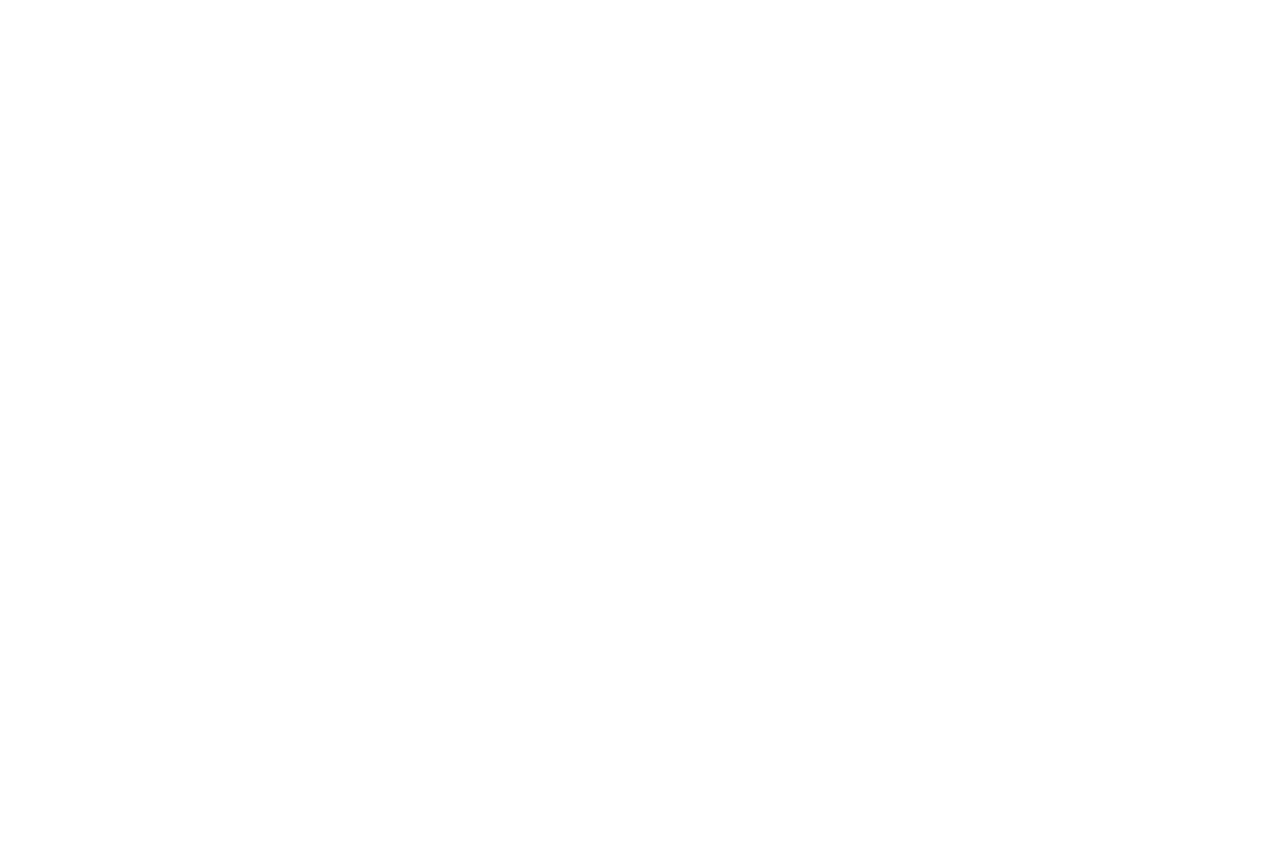
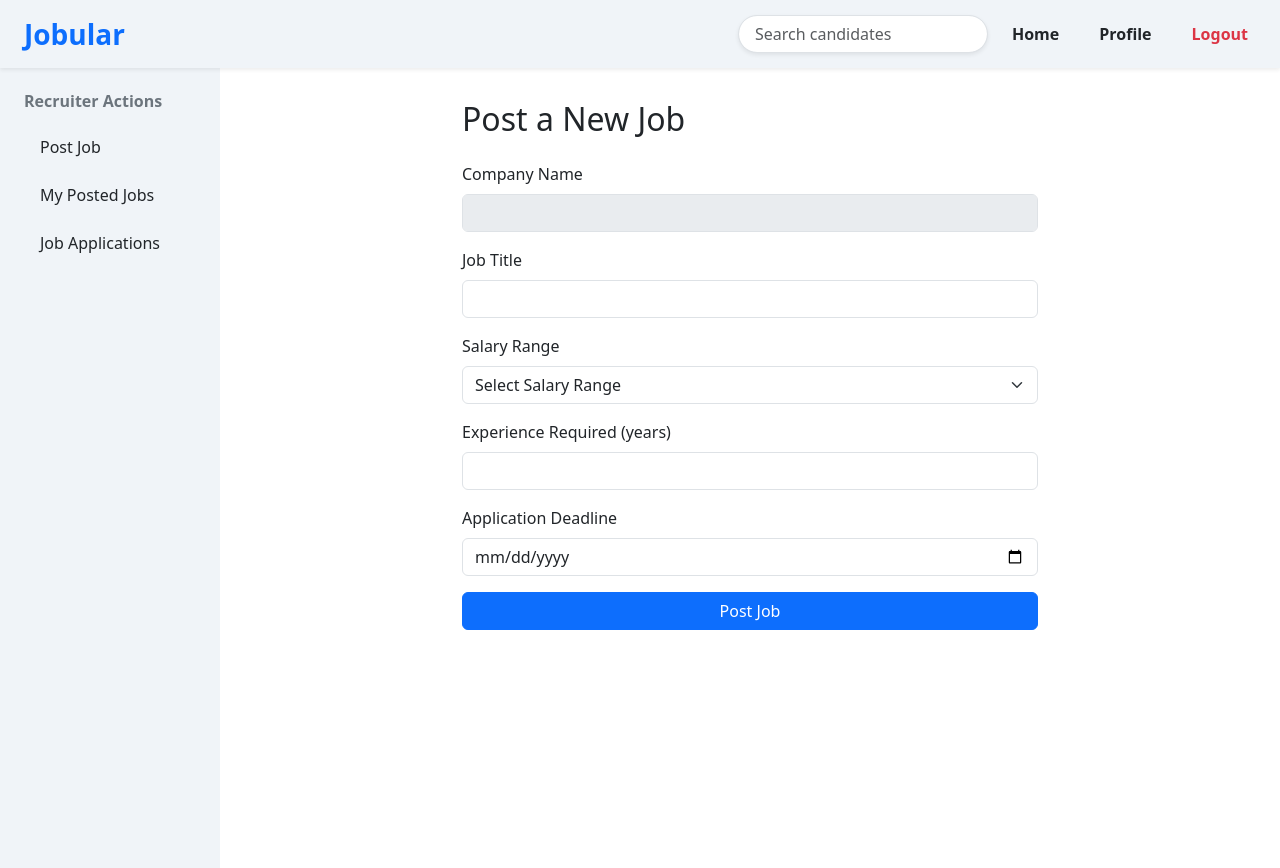
Before and after one commit to PoojaKhutwad270/Jobular_Job_Portal, a React (Vite) app in the folder Front_End/React/vite-project/: page /RecruiterDashboard/PostJobForm in a window 1280 px wide. Before the commit this address had no page. Before the commit the page ends 800 px from the top, so only its background shows below. Built offline with nearby package versions, Linux system fonts and the light colour scheme.

Commit message:
adding postjob form and in registration recruiter form for adding company details

```diff
--- a/Front_End/React/vite-project/src/App.jsx
+++ b/Front_End/React/vite-project/src/App.jsx
@@ -10,8 +10,11 @@ import SeekerEducationSection from "./components/SeekerEducationComponent";
 import AllJobs from "./components/AllJobs";
 import Logout from "./components/Logout";
 import RecruiterNavbarLayout from "./RecruiterLayout";
-import Recruiter from "./components/RecruiterDashboard/Recruiter";
+// import Recruiter from "./components/RecruiterDashboard/Recruiter";
 import PostJob from "./components/RecruiterDashboard/PostJob";
+import PostedJobs from "./components/RecruiterDashboard/PostedJobs";
+import JobApplications from "./components/RecruiterDashboard/JobApplications.";
+import PostJobForm from "./components/RecruiterDashboard/PostJobForm";
 
 const AppContent = () => {
   const location = useLocation();
@@ -65,9 +68,13 @@ const hideNav = ["/seeker", "/SeekerProfile","/Recruiter","/PostJob"].some((path
   </Route>
 
   {/*Recruiter Dashboard routes*/}
-    <Route path="/RecruiterDashboard" element={<RecruiterNavbarLayout/>}>
-    <Route index element={<PostJob/>} />
-    <Route path="Recruiter" element={<PostJob />} />
+  <Route path="/RecruiterDashboard" element={<RecruiterNavbarLayout />}>
+  <Route index element={<PostJob />} />
+  {/* <Route path="Recruiter" element={<PostJob />} /> */}
+  <Route path="PostJob" element={<PostJob />} />
+  <Route path="PostedJobs" element={<PostedJobs />} />
+  <Route path="JobApplications" element={<JobApplications />} />
+  <Route path="PostJobForm" element={<PostJobForm />} />
   </Route>
 </Routes>
     </div>
--- a/Front_End/React/vite-project/src/RecruiterLayout.jsx
+++ b/Front_End/React/vite-project/src/RecruiterLayout.jsx
@@ -1,32 +1,84 @@
 import React from "react";
-import { Link, Outlet } from "react-router-dom"; // ✅ Include Outlet
+import { Link, Outlet } from "react-router-dom";
 
 const RecruiterNavbarLayout = () => {
   return (
     <>
-      <nav className="navbar navbar-expand-lg shadow-sm" style={{ backgroundColor: "#f0f4f8" }}>
-        <div className="container-fluid px-4">
+      <nav
+        className="navbar navbar-expand-lg shadow-sm sticky-top"
+        style={{ backgroundColor: "#f0f4f8" }}
+      >
+        <div className="container-fluid px-4 d-flex align-items-center">
+          {/* Brand on the far left */}
           <span className="navbar-brand fw-bold fs-3 text-primary">Jobular</span>
-          <form className="d-flex ms-auto me-4">
+
+          {/* Spacer pushes next content to right */}
+          <div className="flex-grow-1"></div>
+
+          {/* Search bar - placed just before Home */}
+          <form className="d-flex me-3">
             <input
               className="form-control rounded-pill px-3 shadow-sm"
               type="search"
-              placeholder="Search Candidates"
+              placeholder="Search candidates"
               aria-label="Search"
-              style={{ width: '250px' }}
+              style={{ width: "250px" }}
             />
           </form>
-          <div className="navbar-nav d-flex align-items-center gap-3">
-            <Link className="nav-link fw-semibold text-dark" to="/RecruiterDashboard/Recruiter">Home</Link>
-            <Link className="nav-link fw-semibold text-dark" to="/recruiter/profile">Profile</Link>
-            <Link className="nav-link fw-semibold text-dark" to="/recruiterDashboard/PostJobs">PostJobs</Link>
-            <Link className="nav-link fw-semibold text-danger" to="/recruiterSSSS/logout">Logout</Link>
+
+          {/* Nav links */}
+          <div className="navbar-nav d-flex align-items-center gap-4">
+            <Link className="nav-link fw-semibold text-dark" to="/RecruiterDashboard">
+              Home
+            </Link>
+            <Link className="nav-link fw-semibold text-dark" to="/recruiter/profile">
+              Profile
+            </Link>
+            <Link className="nav-link fw-semibold text-danger" to="/logout">
+              Logout
+            </Link>
           </div>
         </div>
       </nav>
 
-      {/* 👇 This renders nested routes like <Seeker /> */}
-      <Outlet />
+      {/* Sidebar + Routed content */}
+      <div style={{ display: "flex", minHeight: "100vh" }}>
+        <div
+          style={{ width: "220px", backgroundColor: "#f0f4f8", padding: "1.5rem" }}
+        >
+          <h6 className="fw-bold mb-3 text-secondary">Recruiter Actions</h6>
+          <ul className="nav flex-column">
+            <li className="nav-item mb-2">
+              <Link
+                to="/RecruiterDashboard/PostJobForm"
+                className="nav-link text-dark"
+              >
+                Post Job
+              </Link>
+            </li>
+            <li className="nav-item mb-2">
+              <Link
+                to="/RecruiterDashboard/PostedJobs"
+                className="nav-link text-dark"
+              >
+                My Posted Jobs
+              </Link>
+            </li>
+            <li className="nav-item">
+              <Link
+                to="/RecruiterDashboard/JobApplications"
+                className="nav-link text-dark"
+              >
+                Job Applications
+              </Link>
+            </li>
+          </ul>
+        </div>
+
+        <div style={{ flex: 1, padding: "2rem" }}>
+          <Outlet />
+        </div>
+      </div>
     </>
   );
 };
--- a/Front_End/React/vite-project/src/components/Login.jsx
+++ b/Front_End/React/vite-project/src/components/Login.jsx
@@ -14,7 +14,6 @@ const Login = () => {
       email,
       password,
     };
-
     // let o = JSON.stringify(obj);
     // console.log(o);
 
--- /dev/null
+++ b/Front_End/React/vite-project/src/components/RecruiterDashboard/JobApplications..jsx
@@ -0,0 +1,12 @@
+import React from 'react';
+
+const JobApplications = () => {
+  return (
+    <div>
+      <h2 className="text-primary">Job Applications</h2>
+      <p className="text-muted">This page will display applications received for posted jobs.</p>
+    </div>
+  );
+};
+
+export default JobApplications;
--- a/Front_End/React/vite-project/src/components/RecruiterDashboard/PostJob.jsx
+++ b/Front_End/React/vite-project/src/components/RecruiterDashboard/PostJob.jsx
@@ -1,24 +1,17 @@
+import React from 'react';
 import { Link } from 'react-router-dom';
-import { useSelector } from 'react-redux';
 
 const PostJob = () => {
-    const loggedInUser = useSelector((store) => store.loggedInUser);
-
-    return (
-        <div>
-            {/* Welcome Card */}
-            <div className="container mt-4">
-                <div className="card shadow-lg p-3 rounded-4 border-0">
-                    <h2 className="text-primary mb-3 text-base">Post Job </h2>
-                    <p className="fs-5 text-muted" style={{ lineHeight: '1.8' }}>
-                        <p className="text-xxs text-gray-600 mt-2">
-                            Use this form to post a new job opening. Provide clear details about the role, required skills, and any relevant perks to attract the right candidates.
-                        </p>
-                    </p>
-                </div>
-            </div>
+  return (
+    <div className="p-3">
+      {/* Clickable Bootstrap-styled strip */}
+      <Link to="/RecruiterDashboard/PostJobForm" className="text-decoration-none">
+        <div className="bg-primary bg-opacity-10 py-2 px-3 rounded" style={{ cursor: 'pointer' }}>
+          <strong className="text-primary">Post a New Job</strong>
         </div>
-    );
+      </Link>
+    </div>
+  );
 };
 
 export default PostJob;
--- /dev/null
+++ b/Front_End/React/vite-project/src/components/RecruiterDashboard/PostJobForm.jsx
@@ -0,0 +1,151 @@
+import React, { useState, useEffect } from "react";
+
+const JobPostForm = ({ company }) => {
+  // company = { cid: number, cname: string }
+
+  const [formData, setFormData] = useState({
+    cid: "",
+    job_title: "",
+    salary: "",
+    experience: "",
+    deadline: "",
+  });
+
+  // Salary ranges to choose from
+  const salaryRanges = [
+    "1-3 LPA",
+    "4-6 LPA",
+    "7-9 LPA",
+    "10-12 LPA",
+    "13-15 LPA",
+    "16-18 LPA",
+    "19-20 LPA",
+  ];
+
+  useEffect(() => {
+    // Set company id automatically when component loads
+    if (company && company.cid) {
+      setFormData((prev) => ({ ...prev, cid: company.cid }));
+    }
+  }, [company]);
+
+  const handleChange = (e) => {
+    const { name, value } = e.target;
+    setFormData((prev) => ({
+      ...prev,
+      [name]: value,
+    }));
+  };
+
+  const handleSubmit = (e) => {
+    e.preventDefault();
+    console.log("Form Data Submitted:", formData);
+    alert("Job Posted Successfully!");
+    setFormData({
+      cid: company.cid,
+      job_title: "",
+      salary: "",
+      experience: "",
+      deadline: "",
+    });
+  };
+
+  return (
+    <div className="container" style={{ maxWidth: "600px" }}>
+      <h2 className="mb-4">Post a New Job</h2>
+      <form onSubmit={handleSubmit}>
+        {/* Company Name (read-only) */}
+        <div className="mb-3">
+          <label htmlFor="cname" className="form-label">
+            Company Name
+          </label>
+          <input
+            type="text"
+            className="form-control"
+            id="cname"
+            name="cname"
+            value={company?.cname || ""}
+            disabled
+          />
+        </div>
+
+        {/* Job Title */}
+        <div className="mb-3">
+          <label htmlFor="job_title" className="form-label">
+            Job Title
+          </label>
+          <input
+            type="text"
+            className="form-control"
+            id="job_title"
+            name="job_title"
+            maxLength="150"
+            value={formData.job_title}
+            onChange={handleChange}
+            required
+          />
+        </div>
+
+        {/* Salary Range Dropdown */}
+        <div className="mb-3">
+          <label htmlFor="salary" className="form-label">
+            Salary Range
+          </label>
+          <select
+            className="form-select"
+            id="salary"
+            name="salary"
+            value={formData.salary}
+            onChange={handleChange}
+            required
+          >
+            <option value="">Select Salary Range</option>
+            {salaryRanges.map((range) => (
+              <option key={range} value={range}>
+                {range}
+              </option>
+            ))}
+          </select>
+        </div>
+
+        {/* Experience */}
+        <div className="mb-3">
+          <label htmlFor="experience" className="form-label">
+            Experience Required (years)
+          </label>
+          <input
+            type="number"
+            className="form-control"
+            id="experience"
+            name="experience"
+            value={formData.experience}
+            onChange={handleChange}
+            required
+          />
+        </div>
+
+        {/* Deadline */}
+        <div className="mb-3">
+          <label htmlFor="deadline" className="form-label">
+            Application Deadline
+          </label>
+          <input
+            type="date"
+            className="form-control"
+            id="deadline"
+            name="deadline"
+            value={formData.deadline}
+            onChange={handleChange}
+            required
+          />
+        </div>
+
+        <button type="submit" className="btn btn-primary w-100">
+          Post Job
+        </button>
+      </form>
+    </div>
+  );
+};
+
+export default JobPostForm;
--- /dev/null
+++ b/Front_End/React/vite-project/src/components/RecruiterDashboard/PostedJobs.jsx
@@ -0,0 +1,13 @@
+import React from 'react';
+
+const PostedJobs = () => {
+  return (
+    <div>
+      <h2 className="text-primary">Posted Jobs</h2>
+      <p className="text-muted">Here you will see a list of all the jobs you have posted.</p>
+      {/* Replace this with actual job listings later */}
+    </div>
+  );
+};
+
+export default PostedJobs;
--- a/Front_End/React/vite-project/src/components/RecruiterForm.jsx
+++ b/Front_End/React/vite-project/src/components/RecruiterForm.jsx
@@ -1,46 +1,133 @@
 import React, { useState } from "react";
 
-const RecruiterForm = () => {
-  const [formData, setFormData] = useState({
-    name: "",
-    email: "",
+const RecruiterForm = ({ onChange }) => {
+  const [companyForm, setCompanyForm] = useState({
+    cname: "",
+    caddress: "",
+    licence: "",
+    pancard: "",
+    documents: null,
+    company_phoneno: "",
+    company_email: "",
+    location: "",
   });
 
   const handleChange = (e) => {
-    const { name, value } = e.target;
+    const { name, value, files } = e.target;
 
-    setFormData({
-      ...formData,
-      [name]: value,
-    });
+    const newValue = files ? files[0] : value;
+
+    setCompanyForm((prev) => ({
+      ...prev,
+      [name]: newValue,
+    }));
+
+    // Optional callback to parent
+    if (onChange) {
+      onChange({ ...companyForm, [name]: newValue });
+    }
   };
 
   return (
-    <div style={{ maxWidth: "400px", margin: "50px auto" }}>
-      <h2>Simple Form</h2>
+    <div className="mt-4">
+      <h5 className="text-primary mb-3">Company Registration</h5>
+      <div className="row g-3">
 
-      <div style={{ marginBottom: "15px" }}>
-        <label>Name:</label>
+        <div className="col-md-6">
+          <label className="form-label">Company Name</label>
           <input
             type="text"
-          name="name"
-          value={formData.name}
+            name="cname"
+            className="form-control rounded-3"
+            value={companyForm.cname}
             onChange={handleChange}
             required
-          style={{ width: "100%", padding: "8px", borderRadius: "5px" }}
           />
         </div>
 
-      <div style={{ marginBottom: "15px" }}>
-        <label>Email:</label>
+        <div className="col-md-6">
+          <label className="form-label">Company Address</label>
+          <input
+            type="text"
+            name="caddress"
+            className="form-control rounded-3"
+            value={companyForm.caddress}
+            onChange={handleChange}
+            required
+          />
+        </div>
+
+        <div className="col-md-6">
+          <label className="form-label">License Number</label>
+          <input
+            type="text"
+            name="licence"
+            className="form-control rounded-3"
+            value={companyForm.licence}
+            onChange={handleChange}
+            required
+          />
+        </div>
+
+        <div className="col-md-6">
+          <label className="form-label">PAN Card</label>
+          <input
+            type="text"
+            name="pancard"
+            className="form-control rounded-3"
+            value={companyForm.pancard}
+            onChange={handleChange}
+            required
+          />
+        </div>
+
+        <div className="col-md-6">
+          <label className="form-label">Company Phone Number</label>
+          <input
+            type="text"
+            name="company_phoneno"
+            className="form-control rounded-3"
+            value={companyForm.company_phoneno}
+            onChange={handleChange}
+            required
+          />
+        </div>
+
+        <div className="col-md-6">
+          <label className="form-label">Company Email</label>
           <input
             type="email"
-          name="email"
-          value={formData.email}
+            name="company_email"
+            className="form-control rounded-3"
+            value={companyForm.company_email}
             onChange={handleChange}
             required
-          style={{ width: "100%", padding: "8px", borderRadius: "5px" }}
           />
+        </div>
+
+        <div className="col-md-6">
+          <label className="form-label">Location</label>
+          <input
+            type="text"
+            name="location"
+            className="form-control rounded-3"
+            value={companyForm.location}
+            onChange={handleChange}
+            required
+          />
+        </div>
+
+        <div className="col-md-6">
+          <label className="form-label">Upload Company Documents</label>
+          <input
+            type="file"
+            name="documents"
+            className="form-control rounded-3"
+            onChange={handleChange}
+            required
+          />
+        </div>
+
       </div>
     </div>
   );
```
Also changed, not shown: Front_End/React/vite-project/src/components/RecruiterDashboard/Recruiter.jsx (deleted, +0 -22 lines), 1 other file (tests, documents, lock files or other folders). Lines whose indentation alone changed are shown as unchanged.
